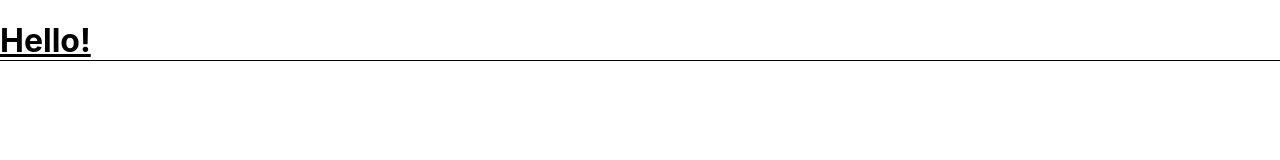
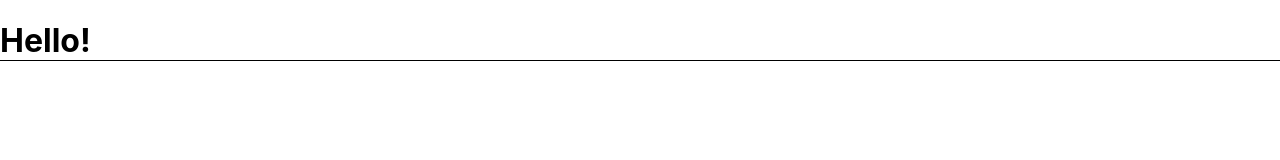
Before and after one commit to EugenyGorshkov/React-Srar-Wars, a React (Create React App) app: page / in a window 1280 px wide. Shown: the top 160 px of the page. Built offline with nearby package versions, Linux system fonts and the light colour scheme.

Commit message:
добавление функционала по запросу данных через API

```diff
--- a/src/containers/App/App.jsx
+++ b/src/containers/App/App.jsx
@@ -1,9 +1,8 @@
-import cn from 'classnames'
 import styles from './App.module.css'
 
 const App = () => {
   return (
-    <h1 className={cn(styles.header, styles.text)}>Hello!</h1>
+    <h1 className={styles.header}>Hello!</h1>
   )
 }
 
--- a/src/containers/App/App.module.css
+++ b/src/containers/App/App.module.css
@@ -1,7 +1,3 @@
 .header {
     border-bottom: 1px solid black;
 }
-
-.text {
-    text-decoration: underline;
-}
```
Also changed, not shown: src/utils/network.js (added, +49 -0 lines).
